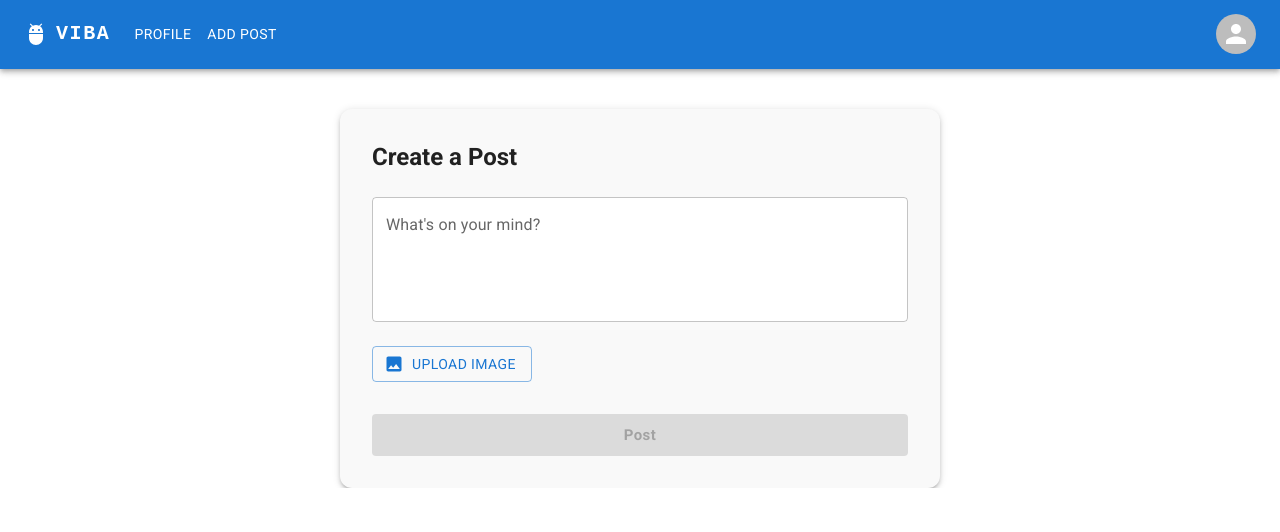
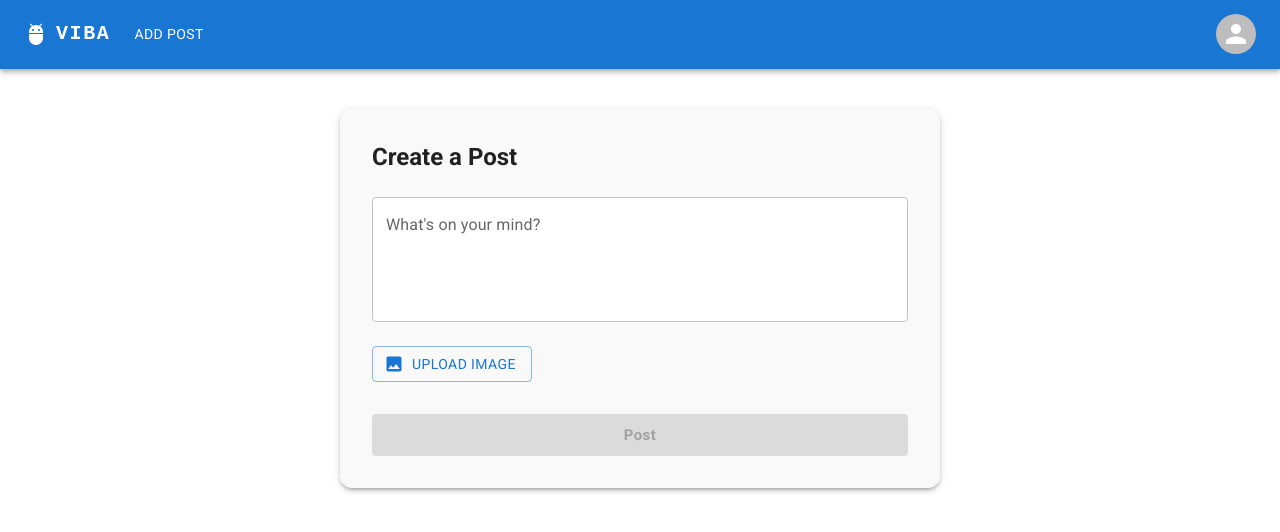
Before and after one commit to Abdelrrahman-Alaa/viba, a Next.js app: page /create-post in a window 1280 px wide. Shown: the top 532 px of the page. Built offline with nearby package versions, Linux system fonts and the light colour scheme; sample sign-in values are in the browser's storage; what @mui/material-nextjs would draw is missing.

Commit message:
add user post feature

```diff
--- a/package.json
+++ b/package.json
@@ -19,6 +19,7 @@
     "@reduxjs/toolkit": "^2.5.1",
     "dayjs": "^1.11.13",
     "formik": "^2.4.6",
+    "jwt-decode": "^4.0.0",
     "next": "^15.3.1",
     "react": "^19.0.0",
     "react-dom": "^19.0.0",
--- a/src/app/_navbar/page.tsx
+++ b/src/app/_navbar/page.tsx
@@ -104,11 +104,6 @@ function Navbar() {
               >
                 <MenuItem onClick={handleCloseNavMenu}>
                   <Typography sx={{ textAlign: "center" }}>
-                    <Link href={"/profile"}>Profile</Link>
-                  </Typography>
-                </MenuItem>
-                <MenuItem onClick={handleCloseNavMenu}>
-                  <Typography sx={{ textAlign: "center" }}>
                     <Link href={"/create-post"}>Add Post</Link>
                   </Typography>
                 </MenuItem>
@@ -137,20 +132,12 @@ function Navbar() {
           </Typography>
           <Box sx={{ flexGrow: 1, display: { xs: "none", md: "flex" } }}>
             {token && (
-              <>
-                <Button
-                  onClick={handleCloseNavMenu}
-                  sx={{ my: 2, color: "white", display: "block" }}
-                >
-                  <Link href={"/profile"}>Profile</Link>
-                </Button>
               <Button
                 onClick={handleCloseNavMenu}
                 sx={{ my: 2, color: "white", display: "block" }}
               >
                 <Link href={"/create-post"}>Add Post</Link>
               </Button>
-              </>
             )}
           </Box>
 
@@ -178,17 +165,23 @@ function Navbar() {
               open={Boolean(anchorElUser)}
               onClose={handleCloseUserMenu}
             >
-              {token ? (
-                <MenuItem onClick={handleCloseUserMenu}>
+              {token
+                ? [
+                    <MenuItem key="Profile" onClick={handleCloseUserMenu}>
+                      <Typography sx={{ textAlign: "center" }}>
+                        <Link href={"/profile"}>Profile</Link>
+                      </Typography>
+                    </MenuItem>,
+                    <MenuItem key="logout" onClick={handleCloseUserMenu}>
                       <Typography
                         sx={{ textAlign: "center", cursor: "pointer" }}
                         onClick={logout}
                       >
                         Logout
                       </Typography>
-                </MenuItem>
-              ) : (
-                [
+                    </MenuItem>,
+                  ]
+                : [
                     <MenuItem key="login" onClick={handleCloseUserMenu}>
                       <Typography sx={{ textAlign: "center" }}>
                         <Link href={"/login"}>Login</Link>
@@ -200,8 +193,7 @@ function Navbar() {
                         <Link href={"/register"}>Register</Link>
                       </Typography>
                     </MenuItem>,
-                ]
-              )}
+                  ]}
             </Menu>
           </Box>
         </Toolbar>
--- a/src/app/_redux/postSlice.ts
+++ b/src/app/_redux/postSlice.ts
@@ -39,6 +39,25 @@ export const getPost = createAsyncThunk("posts/getPost", async (id: string) => {
 
   return data;
 });
+
+export const getUserPosts = createAsyncThunk(
+  "posts/getUserPosts",
+  async (userId: string) => {
+    const response = await fetch(
+      `https://linked-posts.routemisr.com/users/${userId}/posts`,
+      {
+        method: "GET",
+        headers: {
+          token: `${localStorage.getItem("token")}`,
+          "Content-Type": "application/json",
+        },
+      }
+    );
+    const data = await response.json();
+
+    return data;
+  }
+);
 
 export const createPost = createAsyncThunk(
   "posts/createPost",
@@ -84,6 +103,19 @@ const postSlice = createSlice({
       state.error = action.payload;
     });
 
+    // Get user posts
+    builder.addCase(getUserPosts.pending, (state) => {
+      state.isLoading = true;
+    });
+    builder.addCase(getUserPosts.fulfilled, (state, action) => {
+      state.isLoading = false;
+      state.posts = action.payload.posts;
+    });
+    builder.addCase(getUserPosts.rejected, (state, action) => {
+      state.isLoading = false;
+      state.error = action.payload;
+    });
+
     // Get one post
     builder.addCase(getPost.pending, (state) => {
       state.isLoading = true;
--- a/src/app/create-post/page.tsx
+++ b/src/app/create-post/page.tsx
@@ -8,13 +8,14 @@ import {
   Avatar,
   Paper,
   CircularProgress,
+  Box,
 } from "@mui/material";
 import ImageIcon from "@mui/icons-material/Image";
 import { useDispatch, useSelector } from "react-redux";
 import { State, StoreDispatch } from "../_redux/store";
 import { createPost } from "../_redux/postSlice";
 import toast from "react-hot-toast";
-import { useRouter } from 'next/navigation';
+import { useRouter } from "next/navigation";
 
 export default function CreatePost() {
   const [text, setText] = useState("");
@@ -22,7 +23,7 @@ export default function CreatePost() {
   const [preview, setPreview] = useState<string | null>(null);
   const dispatch = useDispatch<StoreDispatch>();
   const isLoading = useSelector((state: State) => state.postsReducer.isLoading);
-  const router = useRouter()
+  const router = useRouter();
 
   const handleImageChange = (e: ChangeEvent<HTMLInputElement>) => {
     const file = e.target.files?.[0];
@@ -42,7 +43,7 @@ export default function CreatePost() {
     dispatch(createPost(formData)).then((res: any) => {
       if (res.meta.requestStatus === "fulfilled") {
         toast.success(res.payload.message);
-        router.push("/profile")
+        router.push("/profile");
         setText("");
         setImage(null);
         setPreview(null);
@@ -51,15 +52,26 @@ export default function CreatePost() {
   };
 
   return (
+    <Box
+      sx={{
+        display: { xs: "flex", md: "block" },
+        justifyContent: "center",
+        alignItems: "center",
+        minHeight: "100vh",
+      }}
+      px={{ xs: 2, sm: 0 }}
+    >
       <Paper
         elevation={3}
         sx={{
-        maxWidth: 600,
+          width: "100%",
+          maxWidth: { xs: "100%", sm: 500, md: 600 },
           mx: "auto",
-        mt: 5,
-        p: 4,
+          mt: { xs: 3, sm: 5 },
+          p: { xs: 2, sm: 3, md: 4 },
           borderRadius: 3,
           backgroundColor: "#f9f9f9",
+          mb: 5,
         }}
       >
         <Typography variant="h5" fontWeight={600} mb={3}>
@@ -82,7 +94,11 @@ export default function CreatePost() {
         />
 
         <Stack direction="row" alignItems="center" spacing={2}>
-        <Button variant="outlined" startIcon={<ImageIcon />} component="label">
+          <Button
+            variant="outlined"
+            startIcon={<ImageIcon />}
+            component="label"
+          >
             Upload Image
             <input
               type="file"
@@ -118,5 +134,6 @@ export default function CreatePost() {
           {isLoading ? <CircularProgress size={24} color="inherit" /> : "Post"}
         </Button>
       </Paper>
+    </Box>
   );
 }
--- a/src/app/login/page.tsx
+++ b/src/app/login/page.tsx
@@ -31,8 +31,8 @@ export default function Login() {
 
       if (res.ok) {
         dispatch(setToken(data));
+        router.push("/");
         resetForm();
-        router.push("/");
       } else {
         dispatch(setError(data.error));
       }
```
Also changed, not shown: src/app/components/PostComponent/PostComponent.tsx (+1 -6 lines), src/app/profile/page.tsx (+33 -2 lines), 1 other file (tests, documents, lock files or other folders). Lines whose indentation alone changed are shown as unchanged.
